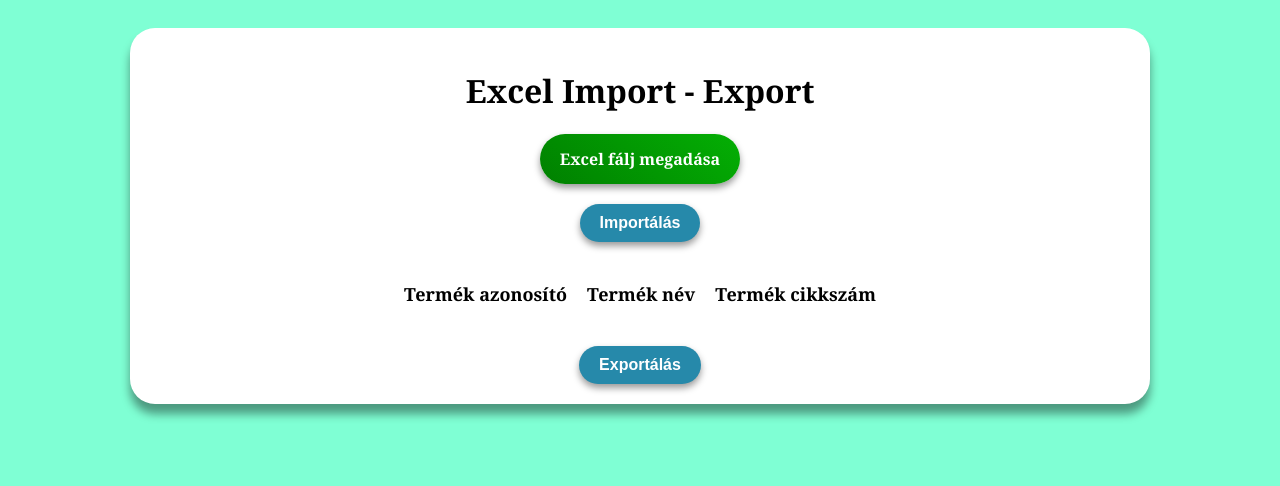
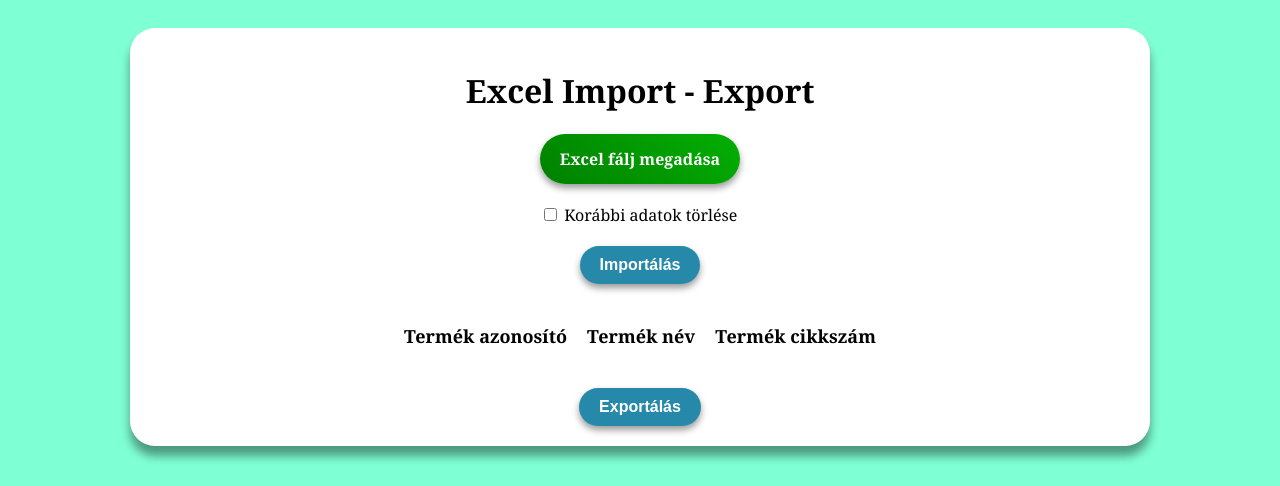
Before and after one commit to hgabo19/excel-import-export, a PHP site: page / in a window 1280 px wide. Shown: the top 486 px of the page. Run offline with PHP 8.4, Linux system fonts and the light colour scheme; data that the repository does not hold is empty; some libraries are stand-ins or nearby versions.

Commit message:
Checkbox a korábbi termékek törléséhez import során.

```diff
--- a/app/Controller/ExcelController.php
+++ b/app/Controller/ExcelController.php
@@ -22,6 +22,10 @@
     public function import(): void {
         if (isset($_FILES['excel_file'])) {
             $excelFile = $_FILES['excel_file'];
+            $deleteProducts = false;
+            if (isset($_REQUEST['delete']) && (int)$_REQUEST['delete'] === 1) {
+                $deleteProducts = true;
+            }
 
             if($excelFile['error'] !== UPLOAD_ERR_OK) {
                 $_SESSION['error'] = "Hiba fájlfeltöltés közben";
@@ -46,7 +50,7 @@
                 exit;
             }
 
-            $this->ExcelModel->import($excelFile['tmp_name']);
+            $this->ExcelModel->import($excelFile['tmp_name'], $deleteProducts);
 
             $_SESSION['success'] = 'Sikeres importálás!';
 
--- a/app/Model/ExcelModel.php
+++ b/app/Model/ExcelModel.php
@@ -19,13 +19,21 @@
      * Adatkiszedés az excel / csv fájlból, majd feltöltés adatbázisba
      *
      * @param $excelFile
+     * @param boolean $deleteProducts
      * @return void
      */
-    public function import($excelFile) {
+    public function import($excelFile, $deleteProducts): void {
         $spreadSheet = IOFactory::load($excelFile);
         $workSheet = $spreadSheet->getActiveSheet();
 
         $rows = $workSheet->toArray();
+
+        if ($deleteProducts) {
+            $deleteSql = "DELETE FROM products WHERE 1";
+
+            $preparedStatement = $this->pdo->prepare($deleteSql);
+            $preparedStatement->execute();
+        }
 
         $sql = "INSERT INTO products (name, sku) VALUES (?, ?)";
         foreach ($rows as $index => $row) {
--- a/app/View/dashboard.php
+++ b/app/View/dashboard.php
@@ -31,6 +31,10 @@
                 <div class="file-input">
                     <input type="file" id="excel-file" name="excel_file" accept=".csv, .xlsx, .xls" />
                     <label for="excel-file">Excel fálj megadása</label>
+                </div>
+                <div class="delete-checkbox">
+                    <input type="checkbox" id="delete" name="delete" value="1">
+                    <label for="delete">Korábbi adatok törlése</label>
                 </div>
                 <div class="button">
                     <input type="submit" class="submit-button" value="Importálás">
--- a/public/stylesheets/dashboard.css
+++ b/public/stylesheets/dashboard.css
@@ -82,6 +82,10 @@
   transform: scale(1.02);
 }
 
+.delete-checkbox {
+    margin-top: 20px;
+}
+
 .button {
     display: flex;
     justify-content: center;
```
